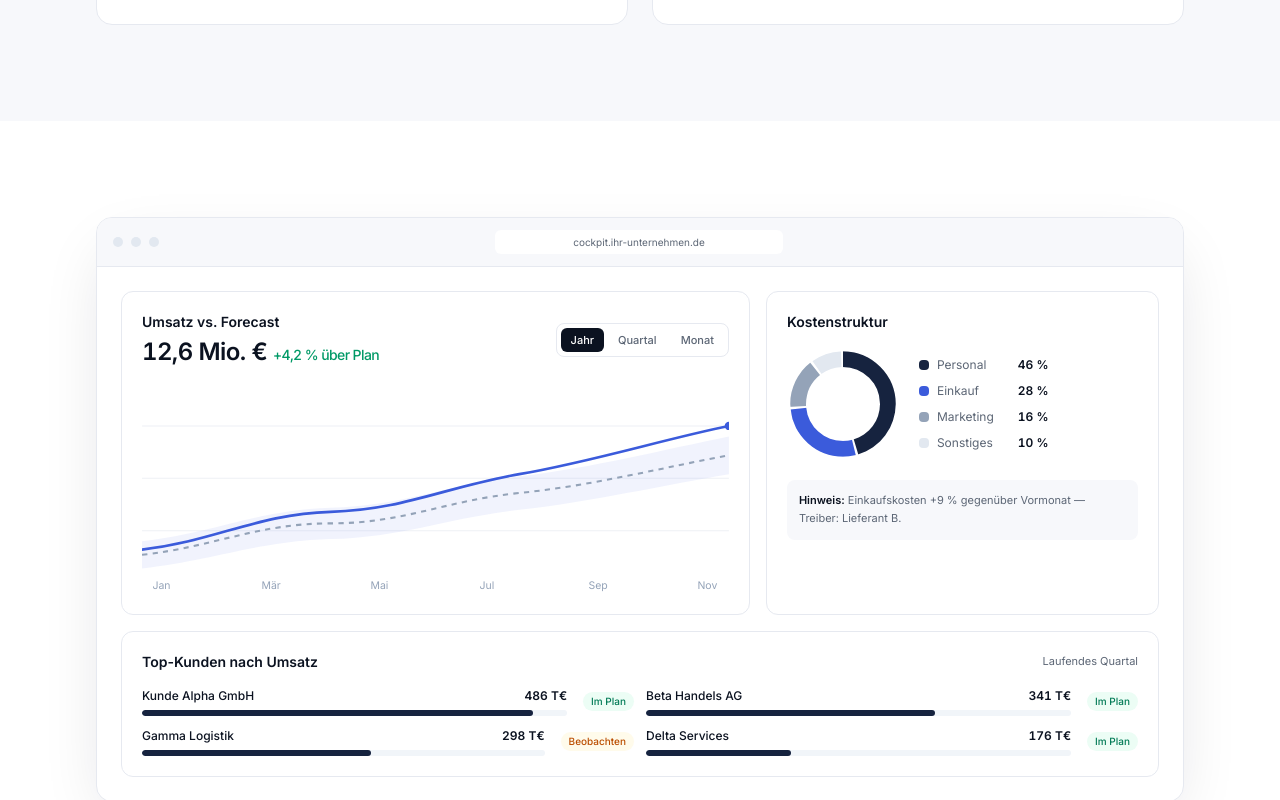
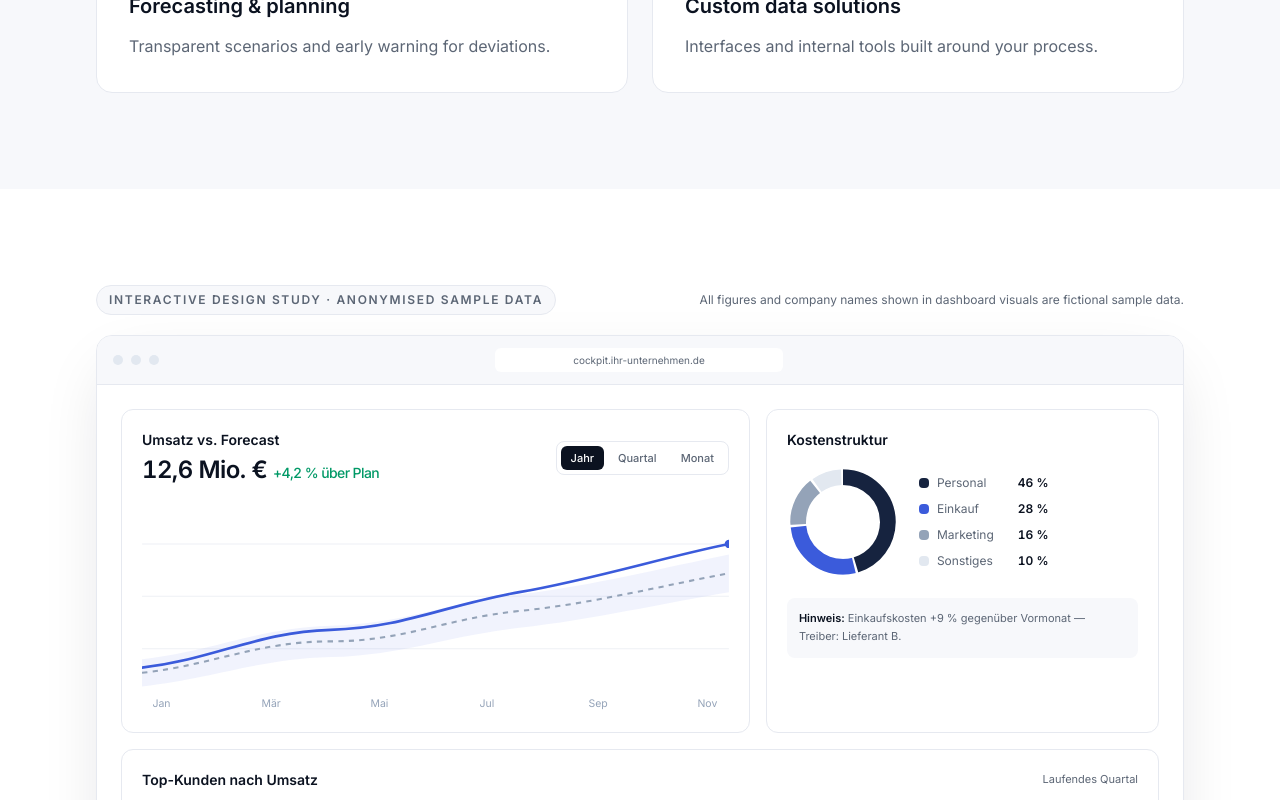
Before and after one commit to rem0ulade/vantura-neu, a Next.js app: page /reporting in a window 1280 px wide. Shown: the part 2000-2800 px from the top of the page. Built offline with nearby package versions, Linux system fonts and the light colour scheme.

Commit message:
Add trust signals and reporting case study

```diff
--- a/components/LocalizedReporting.tsx
+++ b/components/LocalizedReporting.tsx
@@ -14,7 +14,17 @@ const text = {
     process:'From the first conversation to a working system.', steps:[['01','Discovery','We clarify goals, systems and the decisions the solution must support.'],['02','Concept','You receive a focused scope, technical direction and clear proposal.'],['03','Build','We work in short iterations and show usable results early.'],['04','Handover','Documentation, onboarding and optional ongoing support.']],
     why:'Business understanding meets software development.', whyText:'Vantura combines reporting, forecasting and investment experience with practical software development. The result is a maintainable decision system your team can actually use.',
     faq:'Frequently asked questions', faqs:[['Do we need to replace our systems?','No. We connect the tools and data sources you already use.'],['How quickly do we see results?','A first usable version is typically available within two to four weeks.'],['What does a project cost?','After a short analysis you receive a clear scope and fixed-price proposal.']],
-    cta:'Turn your data into better decisions.', ctaText:'Tell us where reporting, planning or manual processes slow your team down.', home:'Overview'
+    cta:'Turn your data into better decisions.', ctaText:'Tell us where reporting, planning or manual processes slow your team down.', home:'Overview',
+    proofLine:'30 minutes · no obligation · direct contact with the person who builds your solution',
+    demoLabel:'Interactive design study · anonymised sample data',
+    caseEyebrow:'Case study · Management Hub', caseTitle:'From scattered Excel files to one operational management system.', caseLead:'Built as a working reference implementation for a media reporting workflow — with a clear path from uploaded source data to decisions, contracts and partner evaluation.',
+    caseSteps:[['Starting point','Revenue, pacing, contracts and partner evaluations lived in separate views and files.'],['Implementation','A responsive management hub combining Excel import, KPI dashboards, partner details, contract management and score cards.'],['Deliverable','A white-label system with roles, audit log, validation and an optional self-hosted Docker deployment.']],
+    caseFeatures:['Excel import in the browser','Management summary and pacing','Contracts and score cards','Roles, validation and audit log','White-label and self-hosting'], caseDemo:'Open the live demo',
+    workEyebrow:'Selected work & experience', workTitle:'Real work, clearly labelled.', workLead:'Client work, reference implementations and product concepts are deliberately distinguished — so you can see what is operational work and what demonstrates the range of the studio.',
+    work:[['Weischer Cinema','Ongoing client work','Reporting, calculation tools and internal decision systems.'],['Management Hub','Reference implementation','A working reporting and contract-management demo based on anonymised sample data.'],['Recruvia','Product concept','Privacy-focused recruiting platform and enterprise interface concept.'],['Fröhlich-Nord','Website concept','A focused service-business website concept with clear enquiry paths.']],
+    founderEyebrow:'Your contact', founderTitle:'Built and delivered by Jonathan Kokalj.', founderText:'Vantura is an owner-led studio based near Hamburg. Jonathan combines reporting and forecasting experience from media and investment environments with practical software development — from the data model to the finished interface.', founderLink:'View developer portfolio',
+    trustTitle:'Clear ownership from day one.', trustPoints:['Direct contact without sales handovers','Defined scope and fixed-price proposal','Documentation and structured handover','Your system and business logic remain transparent'],
+    legal:'Legal notice', privacy:'Privacy', portfolio:'Developer portfolio', demoDisclaimer:'All figures and company names shown in dashboard visuals are fictional sample data.'
   },
   de: {
     call:'Kostenloses Erstgespräch', badge:'Reporting · Dashboards · Automatisierung', hero:'Bessere Entscheidungen beginnen mit besseren Daten.', intro:'Wir entwickeln Reporting-, Dashboard- und Automatisierungslösungen für Unternehmen, die schneller verstehen wollen, was in ihrem Geschäft passiert.',
@@ -25,7 +35,17 @@ const text = {
     process:'Vom ersten Gespräch zum laufenden System.', steps:[['01','Erstgespräch','Wir klären Ziele, Systeme und die Entscheidungen, die unterstützt werden sollen.'],['02','Konzept','Sie erhalten einen klaren Umfang, technische Richtung und ein Angebot.'],['03','Umsetzung','Wir arbeiten in kurzen Etappen und zeigen früh nutzbare Ergebnisse.'],['04','Übergabe','Dokumentation, Einweisung und optionale Betreuung.']],
     why:'Business-Verständnis trifft Softwareentwicklung.', whyText:'Vantura verbindet Reporting-, Forecasting- und Investment-Erfahrung mit praktischer Softwareentwicklung. Das Ergebnis ist ein wartbares Entscheidungssystem, das im Alltag genutzt wird.',
     faq:'Häufige Fragen', faqs:[['Müssen wir unsere Systeme wechseln?','Nein. Wir binden bestehende Werkzeuge und Datenquellen an.'],['Wie schnell sehen wir Ergebnisse?','Eine erste nutzbare Version ist typischerweise nach zwei bis vier Wochen verfügbar.'],['Was kostet ein Projekt?','Nach einer kurzen Analyse erhalten Sie einen klaren Umfang und Festpreis.']],
-    cta:'Machen Sie aus Daten bessere Entscheidungen.', ctaText:'Erzählen Sie uns, wo Reporting, Planung oder manuelle Prozesse Ihr Team ausbremsen.', home:'Übersicht'
+    cta:'Machen Sie aus Daten bessere Entscheidungen.', ctaText:'Erzählen Sie uns, wo Reporting, Planung oder manuelle Prozesse Ihr Team ausbremsen.', home:'Übersicht',
+    proofLine:'30 Minuten · unverbindlich · direkter Kontakt mit der Person, die Ihre Lösung baut',
+    demoLabel:'Interaktive Designstudie · anonymisierte Beispieldaten',
+    caseEyebrow:'Case Study · Management Hub', caseTitle:'Aus verteilten Excel-Dateien wird ein steuerbares Management-System.', caseLead:'Als funktionierende Referenz für einen Media-Reporting-Prozess entwickelt – vom Upload der Quelldaten bis zu Entscheidungen, Verträgen und Partnerbewertungen.',
+    caseSteps:[['Ausgangslage','Umsatz, Pacing, Verträge und Partnerbewertungen lagen in getrennten Ansichten und Dateien.'],['Umsetzung','Ein responsiver Management Hub mit Excel-Import, KPI-Dashboard, Partnerdetails, Vertragsmanagement und Scorecards.'],['Lieferumfang','Ein White-Label-System mit Rollen, Audit-Log, Validierung und optionalem Self-Hosting per Docker.']],
+    caseFeatures:['Excel-Import im Browser','Management Summary und Pacing','Verträge und Scorecards','Rollen, Validierung und Audit-Log','White-Label und Self-Hosting'], caseDemo:'Live-Demo öffnen',
+    workEyebrow:'Ausgewählte Arbeiten & Erfahrung', workTitle:'Echte Arbeit, klar eingeordnet.', workLead:'Kundenarbeit, Referenzimplementierungen und Produktkonzepte werden bewusst unterschieden – damit nachvollziehbar bleibt, was operativ eingesetzt wird und was die Bandbreite des Studios zeigt.',
+    work:[['Weischer Cinema','Laufendes Kundenprojekt','Reporting, Kalkulationstools und interne Entscheidungssysteme.'],['Management Hub','Referenzimplementierung','Eine funktionierende Reporting- und Vertragsmanagement-Demo mit anonymisierten Beispieldaten.'],['Recruvia','Produktkonzept','Datenschutzorientierte Recruiting-Plattform und Enterprise-Interface-Konzept.'],['Fröhlich-Nord','Website-Konzept','Ein fokussiertes Dienstleister-Konzept mit klaren Wegen zur Anfrage.']],
+    founderEyebrow:'Ihr Ansprechpartner', founderTitle:'Konzipiert und umgesetzt von Jonathan Kokalj.', founderText:'Vantura ist ein inhabergeführtes Studio aus dem Raum Hamburg. Jonathan verbindet Reporting- und Forecasting-Erfahrung aus Media- und Investment-Umfeldern mit praktischer Softwareentwicklung – vom Datenmodell bis zur fertigen Oberfläche.', founderLink:'Entwickler-Portfolio ansehen',
+    trustTitle:'Klare Verantwortung vom ersten Tag an.', trustPoints:['Direkter Kontakt ohne Sales-Übergaben','Definierter Umfang und Festpreisangebot','Dokumentation und strukturierte Übergabe','System und Geschäftslogik bleiben transparent'],
+    legal:'Impressum', privacy:'Datenschutz', portfolio:'Entwickler-Portfolio', demoDisclaimer:'Alle in den Dashboard-Visualisierungen gezeigten Zahlen und Unternehmensnamen sind fiktive Beispieldaten.'
   }
 } as const
 
@@ -34,13 +54,31 @@ export function LocalizedReporting({locale}:{locale:'en'|'de'}){
  const contact=`mailto:jk@vantura-studios.com?subject=${encodeURIComponent(locale==='de'?'Erstgespräch: Reporting & Daten':'Intro call: Reporting & data')}`
  return <div className="min-h-screen bg-white text-ink">
   <header className="sticky top-0 z-50 border-b border-line bg-white/90 backdrop-blur"><nav className="mx-auto flex h-16 max-w-6xl items-center justify-between px-6 lg:px-8"><Link href={`${prefix}/`} className="text-[17px] font-semibold">Vantura</Link><div className="flex items-center gap-3"><Link href={`${prefix}/`} className="hidden text-sm text-muted sm:block">{t.home}</Link><LanguageSwitch locale={locale}/><a href={contact} className="hidden rounded-full bg-ink px-4 py-2 text-sm font-medium text-white sm:block">{t.call}</a></div></nav></header>
-  <main><section className="bg-paper"><div className="mx-auto grid max-w-6xl gap-14 px-6 py-24 lg:grid-cols-2 lg:px-8 lg:py-32"><div><p className="inline-flex rounded-full border border-line bg-white px-3 py-1.5 text-sm text-muted">{t.badge}</p><h1 className="mt-7 text-5xl font-semibold tracking-[-.045em] sm:text-7xl">{t.hero}</h1><p className="mt-7 max-w-xl text-lg leading-8 text-muted">{t.intro}</p><a href={contact} className="mt-9 inline-flex items-center gap-2 rounded-full bg-ink px-6 py-3.5 text-sm font-semibold text-white">{t.call}<ArrowRight size={16}/></a></div><HeroDashboard/></div></section>
+  <main><section className="bg-paper"><div className="mx-auto grid max-w-6xl gap-14 px-6 py-24 lg:grid-cols-2 lg:px-8 lg:py-32"><div><p className="inline-flex rounded-full border border-line bg-white px-3 py-1.5 text-sm text-muted">{t.badge}</p><h1 className="mt-7 text-5xl font-semibold tracking-[-.045em] sm:text-7xl">{t.hero}</h1><p className="mt-7 max-w-xl text-lg leading-8 text-muted">{t.intro}</p><a href={contact} className="mt-9 inline-flex items-center gap-2 rounded-full bg-ink px-6 py-3.5 text-sm font-semibold text-white">{t.call}<ArrowRight size={16}/></a><p className="mt-5 text-sm leading-6 text-muted">{t.proofLine}</p></div><HeroDashboard/></div></section>
   <section className="mx-auto max-w-6xl px-6 py-24 lg:px-8"><h2 className="text-4xl font-semibold sm:text-5xl">{t.problem}</h2><p className="mt-5 max-w-3xl text-lg leading-8 text-muted">{t.problemText}</p><div className="mt-12 grid gap-5 sm:grid-cols-2 lg:grid-cols-4">{t.cards.map(([a,b,I])=><article key={a as string} className="rounded-2xl border border-line p-6"><I size={20}/><h3 className="mt-5 font-semibold">{a}</h3><p className="mt-2 text-sm leading-6 text-muted">{b}</p></article>)}</div></section>
   <section className="bg-paper py-24"><div className="mx-auto max-w-6xl px-6 lg:px-8"><h2 className="text-4xl font-semibold sm:text-5xl">{t.solution}</h2><p className="mt-5 max-w-3xl text-lg leading-8 text-muted">{t.solutionText}</p><div className="mt-12 grid gap-6 md:grid-cols-2">{t.services.map(([a,b,I])=><article key={a as string} className="rounded-2xl border border-line bg-white p-8"><I size={22}/><h3 className="mt-5 text-xl font-semibold">{a}</h3><p className="mt-3 leading-7 text-muted">{b}</p></article>)}</div></div></section>
-  <section className="mx-auto max-w-6xl px-6 py-24 lg:px-8"><ShowcaseDashboard/></section>
+  <section className="mx-auto max-w-6xl px-6 py-24 lg:px-8">
+   <div className="mb-5 flex flex-col gap-2 sm:flex-row sm:items-center sm:justify-between"><p className="inline-flex w-fit rounded-full border border-line bg-paper px-3 py-1.5 text-xs font-semibold uppercase tracking-[.14em] text-muted">{t.demoLabel}</p><p className="max-w-xl text-xs leading-5 text-muted sm:text-right">{t.demoDisclaimer}</p></div>
+   <ShowcaseDashboard/>
+  </section>
+  <section className="bg-paper py-24"><div className="mx-auto max-w-6xl px-6 lg:px-8">
+   <p className="text-xs font-semibold uppercase tracking-[.18em] text-accent">{t.caseEyebrow}</p>
+   <div className="mt-5 grid gap-8 lg:grid-cols-[1.05fr_.95fr] lg:items-end"><div><h2 className="text-4xl font-semibold tracking-[-.04em] sm:text-5xl">{t.caseTitle}</h2><p className="mt-5 max-w-3xl text-lg leading-8 text-muted">{t.caseLead}</p></div><div className="flex flex-wrap gap-2">{t.caseFeatures.map(item=><span key={item} className="rounded-full border border-line bg-white px-3 py-1.5 text-xs font-medium text-muted">{item}</span>)}</div></div>
+   <div className="mt-12 grid gap-5 md:grid-cols-3">{t.caseSteps.map(([title,description],index)=><article key={title} className="rounded-2xl border border-line bg-white p-7"><p className="text-xs font-semibold text-muted">0{index+1}</p><h3 className="mt-8 text-lg font-semibold">{title}</h3><p className="mt-3 text-sm leading-6 text-muted">{description}</p></article>)}</div>
+   <a href="https://rem0ulade.github.io/Hub-anon/" target="_blank" rel="noreferrer" className="mt-8 inline-flex items-center gap-2 text-sm font-semibold text-ink">{t.caseDemo}<ArrowRight size={16}/></a>
+  </div></section>
+  <section className="mx-auto max-w-6xl px-6 py-24 lg:px-8">
+   <p className="text-xs font-semibold uppercase tracking-[.18em] text-accent">{t.workEyebrow}</p><h2 className="mt-5 text-4xl font-semibold tracking-[-.04em] sm:text-5xl">{t.workTitle}</h2><p className="mt-5 max-w-3xl text-lg leading-8 text-muted">{t.workLead}</p>
+   <div className="mt-12 grid gap-5 sm:grid-cols-2">{t.work.map(([name,status,description])=><article key={name} className="rounded-2xl border border-line p-7"><p className="text-xs font-semibold uppercase tracking-[.14em] text-muted">{status}</p><h3 className="mt-4 text-xl font-semibold">{name}</h3><p className="mt-3 leading-7 text-muted">{description}</p></article>)}</div>
+  </section>
   <section className="bg-ink py-24 text-white"><div className="mx-auto max-w-6xl px-6 lg:px-8"><h2 className="text-4xl font-semibold sm:text-5xl">{t.process}</h2><div className="mt-12 grid gap-5 md:grid-cols-2 lg:grid-cols-4">{t.steps.map(([n,a,b])=><article key={n} className="rounded-2xl border border-white/15 p-6"><p className="text-white/40">{n}</p><h3 className="mt-5 font-semibold">{a}</h3><p className="mt-3 text-sm leading-6 text-white/60">{b}</p></article>)}</div></div></section>
   <section className="mx-auto max-w-6xl px-6 py-24 lg:px-8"><h2 className="text-4xl font-semibold sm:text-5xl">{t.why}</h2><p className="mt-6 max-w-3xl text-lg leading-8 text-muted">{t.whyText}</p></section>
+  <section className="border-y border-line bg-white py-24"><div className="mx-auto grid max-w-6xl gap-12 px-6 lg:grid-cols-[1.05fr_.95fr] lg:px-8">
+   <div><p className="text-xs font-semibold uppercase tracking-[.18em] text-accent">{t.founderEyebrow}</p><h2 className="mt-5 text-4xl font-semibold tracking-[-.04em] sm:text-5xl">{t.founderTitle}</h2><p className="mt-6 max-w-2xl text-lg leading-8 text-muted">{t.founderText}</p><Link href="/rem0/portfolio/" className="mt-8 inline-flex items-center gap-2 text-sm font-semibold">{t.founderLink}<ArrowRight size={16}/></Link></div>
+   <div className="rounded-2xl border border-line bg-paper p-7 sm:p-8"><div className="flex items-center gap-4"><div className="grid h-12 w-12 place-items-center rounded-full bg-ink text-sm font-semibold text-white">JK</div><div><p className="font-semibold">Jonathan Kokalj</p><p className="text-sm text-muted">Founder · BI Consultant · Software Developer</p></div></div><h3 className="mt-8 text-xl font-semibold">{t.trustTitle}</h3><ul className="mt-5 space-y-3">{t.trustPoints.map(item=><li key={item} className="flex gap-3 text-sm leading-6 text-muted"><ShieldCheck size={17} className="mt-0.5 shrink-0 text-accent"/><span>{item}</span></li>)}</ul></div>
+  </div></section>
   <section className="bg-paper py-24"><div className="mx-auto max-w-4xl px-6"><h2 className="text-4xl font-semibold">{t.faq}</h2><div className="mt-10 divide-y divide-line border-y border-line">{t.faqs.map(([q,a])=><details key={q} className="py-5"><summary className="cursor-pointer font-semibold">{q}</summary><p className="mt-3 leading-7 text-muted">{a}</p></details>)}</div></div></section>
   <section className="px-6 py-24 text-center"><h2 className="text-4xl font-semibold sm:text-6xl">{t.cta}</h2><p className="mx-auto mt-6 max-w-2xl text-lg text-muted">{t.ctaText}</p><a href={contact} className="mt-9 inline-flex items-center gap-2 rounded-full bg-ink px-6 py-3.5 text-sm font-semibold text-white">{t.call}<ArrowRight size={16}/></a></section></main>
+  <footer className="border-t border-line bg-paper"><div className="mx-auto flex max-w-6xl flex-col gap-6 px-6 py-10 text-sm text-muted sm:flex-row sm:items-center sm:justify-between lg:px-8"><div><p className="font-semibold text-ink">Vantura Studios</p><p className="mt-1">Inh. Jonathan Kokalj · Rellingen, Deutschland</p></div><nav className="flex flex-wrap gap-x-6 gap-y-3"><Link href="/rem0/portfolio/" className="hover:text-ink">{t.portfolio}</Link><Link href="/impressum/" className="hover:text-ink">{t.legal}</Link><Link href="/datenschutz/" className="hover:text-ink">{t.privacy}</Link></nav></div></footer>
  </div>
 }
```
